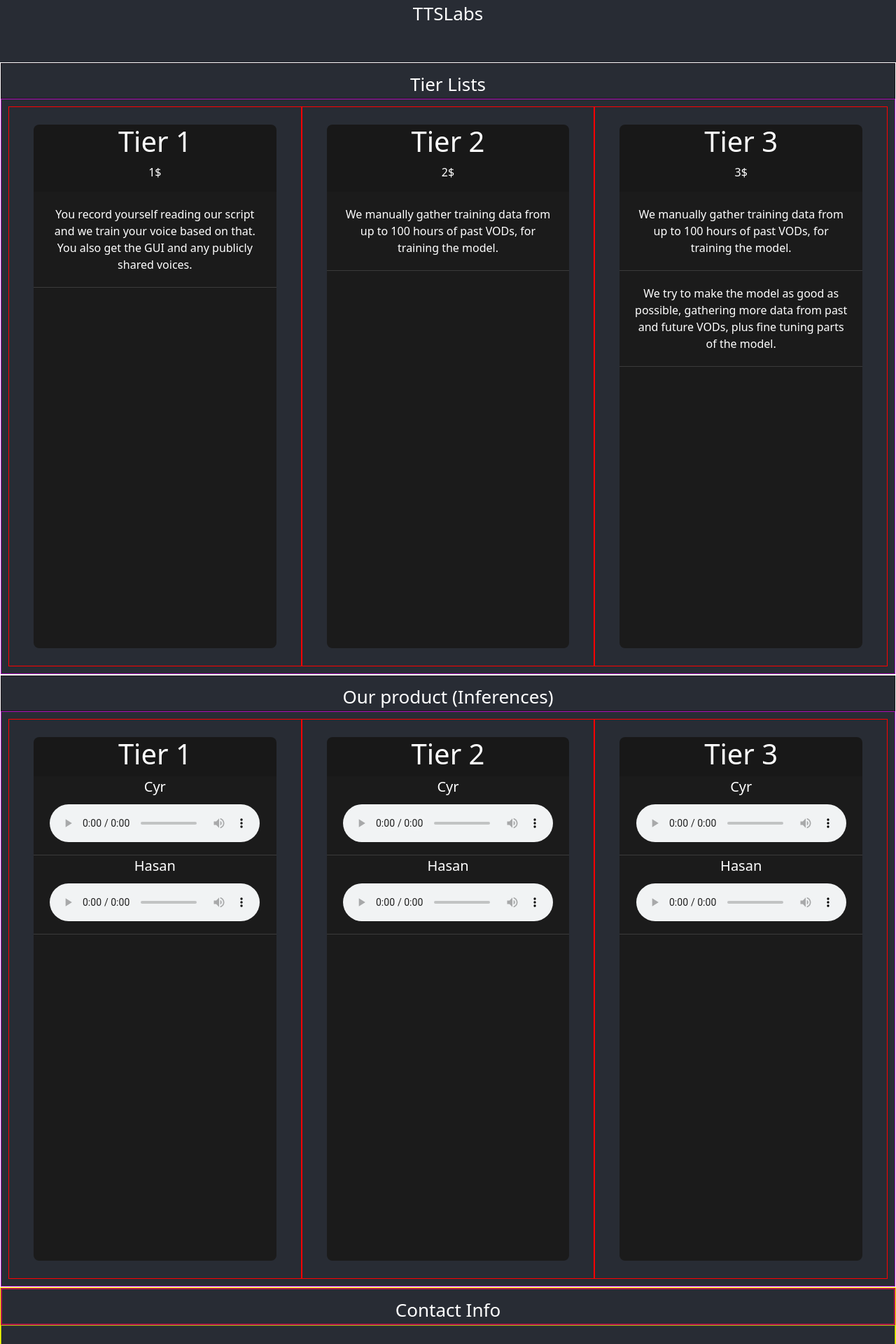
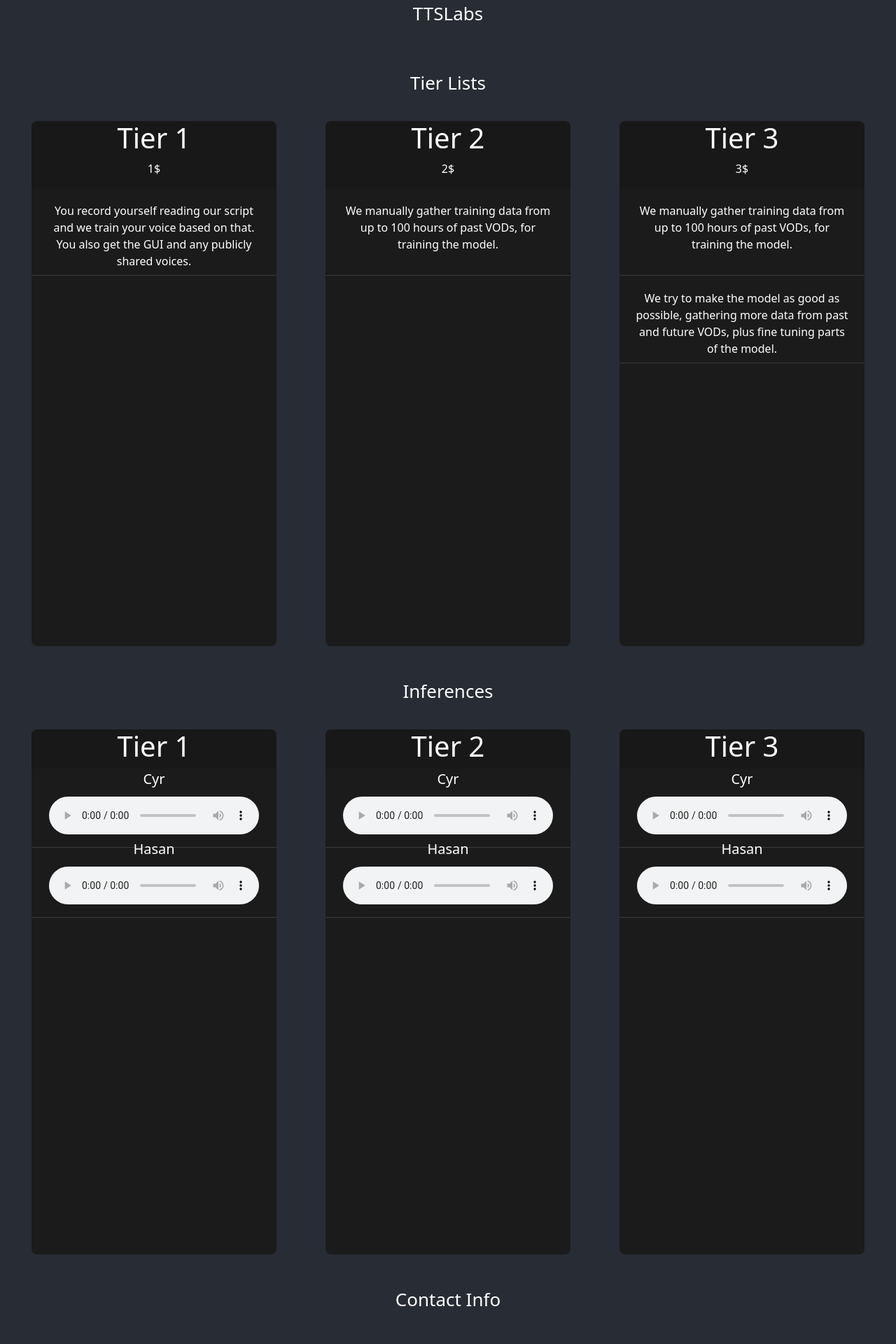
Before and after one commit to serg06/TTSLabs-Website, a React (Create React App) app: page / in a window 1280 px wide. Shown: the top 1920 px of the page at 70% size. Built offline with nearby package versions, Linux system fonts and the light colour scheme.

Commit message:
fixed lines in tiers not being aligned

```diff
--- a/src/App.js
+++ b/src/App.js
@@ -13,7 +13,7 @@ function App() {
         <TierList/>
       </section>
       <section className="InferenceTierList">
-        <header className="InferenceTierListHeader">Our product (Inferences)</header>
+        <header className="InferenceTierListHeader">Inferences</header>
         <InferenceTierList/>
       </section>
       <section className="ContactInfo">
--- a/src/style.css
+++ b/src/style.css
@@ -14,20 +14,17 @@ body {
 
 /* TIER LIST */
 .TierList {
-    border: 1px solid rgb(255, 255, 255);
     display: flex;
     flex-direction: column;
 }
 
 .TierListHeader {
-    border: 1px solid rgb(31, 23, 31);
     padding: 10px 10px 0px 10px;
     display: flex;
     flex-direction: column;
 }
 
 .TierListContainer {
-    border: 1px solid rgb(173, 19, 187);
     padding: 10px 10px 10px 10px;
     display: flex;
     justify-content: center;
@@ -36,7 +33,6 @@ body {
 .TierCard {
     display: flex;
     flex-direction: column;
-    border: 1px solid red;
     padding: 25px 35px 25px 35px;
     min-height: 800px;
     width: 500px;
@@ -58,6 +54,7 @@ body {
 
 .TierCardBodyLine {
     border-bottom: 1px solid rgb(59, 59, 59);
+    height: 125px;
     padding: 20px;
     display: flex;
     text-align: center;
@@ -65,20 +62,17 @@ body {
 
 /* INFERENCE LIST */
 .InferenceTierList {
-    border: 1px solid rgb(255, 255, 255);
     display: flex;
     flex-direction: column;
 }
 
 .InferenceTierListHeader {
-    border: 1px solid rgb(31, 23, 31);
     padding: 10px 10px 0px 10px;
     display: flex;
     flex-direction: column;
 }
 
 .InferenceTierListContainer {
-    border: 1px solid rgb(173, 19, 187);
     padding: 10px 10px 10px 10px;
     display: flex;
     justify-content: center;
@@ -87,7 +81,6 @@ body {
 .InferenceTierCard {
     display: flex;
     flex-direction: column;
-    border: 1px solid red;
     padding: 25px 35px 25px 35px;
     min-height: 800px;
     width: 500px;
@@ -108,6 +101,7 @@ body {
 }
 
 .InferenceTierCardText {
+    height: 100px;
     text-align: center;
     font-size: 20px;
 }
@@ -120,21 +114,18 @@ body {
 
 /* TIER LIST */
 .ContactInfo {
-    border: 1px solid yellow;
     display: flex;
     flex-direction: column;
     height: 50vh;
 }
 
 .ContactInfoHeader {
-    border: 2px solid rgb(179, 25, 76);
     padding: 10px 10px 0px 10px;
     display: flex;
     flex-direction: column;
 }
 
 .ContactInfoContents {
-    border: 1px solid rgb(170, 187, 18);
     padding: 10px 10px 10px 10px;
     display: flex;
     flex-direction: column;
```
